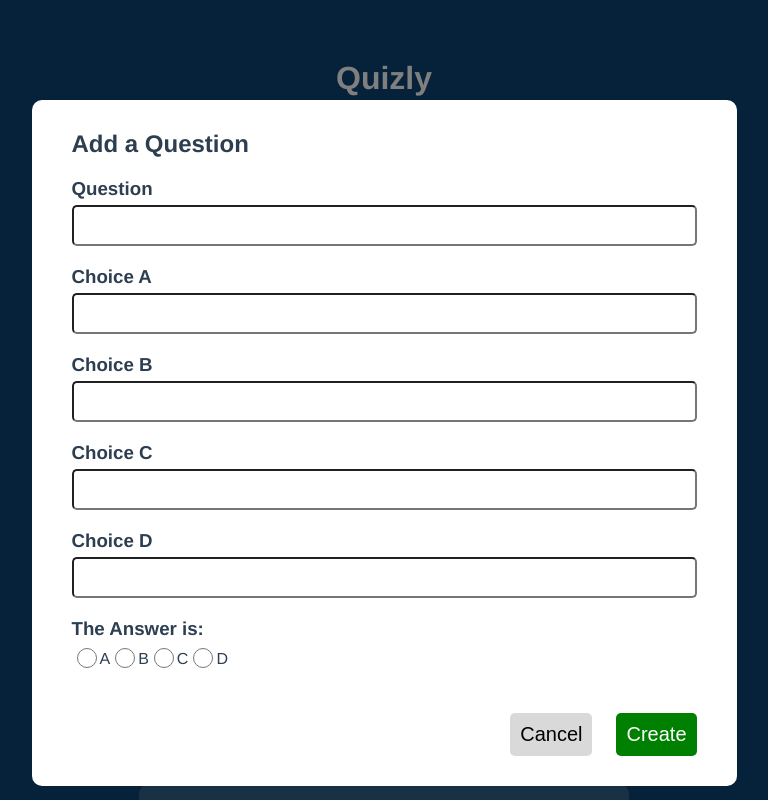
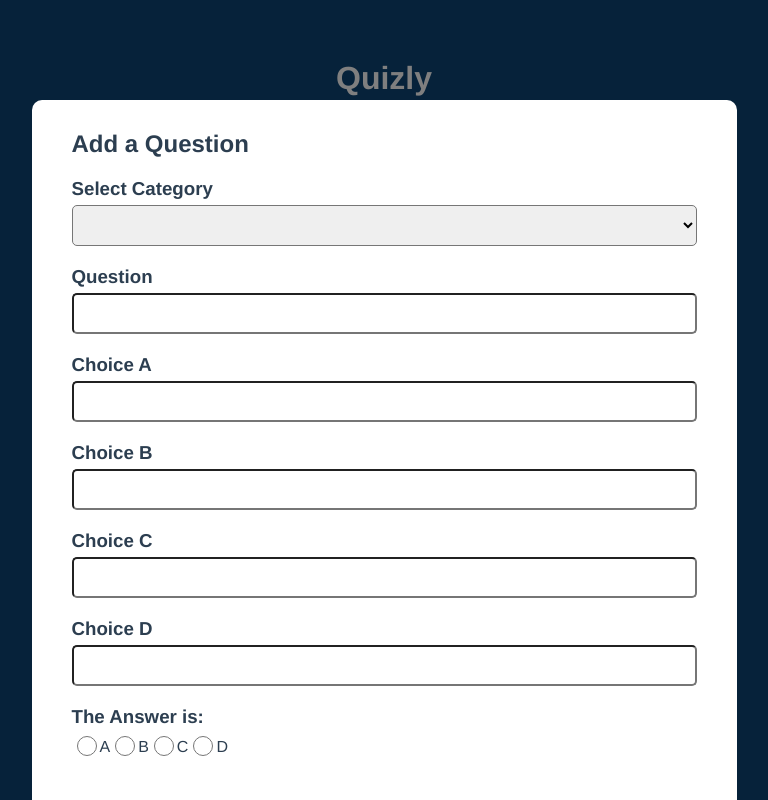
Before and after one commit to jyliao369/QuizAppVue, a Vue app: page / in a window 1280 px wide. Both pictures are taken after a click on the button "Add Question". Shown: the top 800 px of the page, without its empty margins (256-1024 px from the left). Built offline with nearby package versions, Linux system fonts and the light colour scheme.

Commit message:
added functionality to add new questions to certain categories and adjusted front-end

```diff
--- a/src/App.vue
+++ b/src/App.vue
@@ -25,5 +25,6 @@ body {
   text-align: center;
   color: #2c3e50;
   margin-top: 60px;
+  margin-bottom: 100px;
 }
 </style>
--- a/src/components/Modal.vue
+++ b/src/components/Modal.vue
@@ -5,25 +5,37 @@
         <div class="titleForm">
           <h2>Add a Question</h2>
         </div>
+        <div class="catForm">
+          <h3>Select Category</h3>
+          <select class="category" v-model="index">
+            <option
+              v-for="(category, index) in categories"
+              :key="index"
+              v-bind:value="index"
+            >
+              {{ category.name }}
+            </option>
+          </select>
+        </div>
         <div class="qForm">
           <h3>Question</h3>
-          <input class="question" v-model="title" />
+          <input class="question" v-model="question" />
         </div>
         <div class="aForm">
           <h3>Choice A</h3>
-          <input class="choiceA" v-model="choiceA" />
+          <input class="choiceA" v-model="ansA" />
         </div>
         <div class="bForm">
           <h3>Choice B</h3>
-          <input class="choiceB" v-model="choiceB" />
+          <input class="choiceB" v-model="ansB" />
         </div>
         <div class="cForm">
           <h3>Choice C</h3>
-          <input class="choiceC" v-model="choiceC" />
+          <input class="choiceC" v-model="ansC" />
         </div>
         <div class="dForm">
           <h3>Choice D</h3>
-          <input class="choiceD" v-model="choiceD" />
+          <input class="choiceD" v-model="ansD" />
         </div>
         <div class="ansForm">
           <h3>The Answer is:</h3>
@@ -67,20 +79,31 @@
         <button @click.self="closeModal" class="canBtn">Cancel</button>
         <button @click="addQuestion" class="creBtn">Create</button>
       </div>
+      <div class="test">
+        <p>index: {{ index }}</p>
+        <p>Question: {{ question }}</p>
+        <p>A: {{ ansA }}</p>
+        <p>B: {{ ansB }}</p>
+        <p>C: {{ ansC }}</p>
+        <p>D: {{ ansD }}</p>
+        <p>Answer: {{ answer }}</p>
+      </div>
     </div>
   </div>
 </template>
 
 <script>
 export default {
+  props: ["categories"],
   data() {
     return {
-      title: "",
-      choiceA: "",
-      choiceB: "",
-      choiceC: "",
-      choiceD: "",
+      question: "",
+      ansA: "",
+      ansB: "",
+      ansC: "",
+      ansD: "",
       answer: "",
+      index: "",
     };
   },
   methods: {
@@ -90,12 +113,13 @@ export default {
     addQuestion() {
       this.$emit(
         "showQuestion",
-        this.title,
-        this.choiceA,
-        this.choiceB,
-        this.choiceC,
-        this.choiceD,
-        this.answer
+        this.question,
+        this.ansA,
+        this.ansB,
+        this.ansC,
+        this.ansD,
+        this.answer,
+        this.index
       );
       this.$emit("close");
     },
@@ -136,6 +160,7 @@ h3 {
   align-items: flex-start;
   margin-bottom: 20px;
 }
+.catForm,
 .qForm,
 .aForm,
 .bForm,
@@ -156,6 +181,7 @@ h3 {
   flex-direction: row;
   align-items: flex-end;
 }
+.category,
 .question,
 .choiceA,
 .choiceB,
@@ -189,9 +215,14 @@ h3 {
   font-size: 20px;
   padding: 10px;
 }
-
 .choices input {
   width: 20px;
   height: 20px;
 }
+.test {
+  display: flex;
+}
+.test p {
+  margin-left: 5px;
+}
 </style>
--- a/src/components/Quiz.vue
+++ b/src/components/Quiz.vue
@@ -1,14 +1,16 @@
 <template>
   <div v-if="showModal">
-    <Modal @close="addQuestion" @showQuestion="showQuestion" />
+    <Modal
+      :categories="categories"
+      @close="addQuest"
+      @showQuestion="addQuestion"
+    />
   </div>
   <div class="title"><h1>Quizly</h1></div>
 
   <div class="addQues">
-    <!-- <button @click="addQuiz">Add New Quiz</button> -->
-    <button @click="addQuestion">Add Question</button>
+    <button @click="addQuest">Add Question</button>
     <button @click="addCategory">Add New Category</button>
-    <!-- <button @click="addQuiz">test</button> -->
   </div>
 
   <div class="overCont">
@@ -75,20 +77,19 @@
           <button v-else :disabled="true" @click="prevQuestion">Next</button>
         </div>
       </div>
-    </div>
 
-    <!-- THIS IS HOLDS ALL OF THE CATEGORIES  -->
-    <div class="catContainer">
-      <div v-for="(category, index) in categories" :key="index">
-        <button @click="changeCategory(index)">{{ category.name }}</button>
+      <!-- THIS IS HOLDS ALL OF THE CATEGORIES  -->
+      <div class="catContainer">
+        <button
+          v-for="(category, index) in categories"
+          :key="index"
+          @click="changeCategory(index)"
+        >
+          {{ category.name }}
+        </button>
       </div>
     </div>
   </div>
-  <br />
-  <br />
-  <br />
-  <br />
-  <br />
 </template>
 
 <script>
@@ -223,7 +224,7 @@ export default {
     };
   },
   methods: {
-    addQuestion() {
+    addQuest() {
       this.showModal = !this.showModal;
     },
     showQuestion(title, choiceA, choiceB, choiceC, choiceD, answer) {
@@ -259,20 +260,27 @@ export default {
         this.score = this.score - 100;
       }
     },
-    testHandle() {
-      this.testArray[0].test1.push({ question: "hello", reponse: "goodbye" });
-      this.testArray[0].test2.push({ question: "goodbye", reponse: "hello" });
-      console.log(this.testArray[0].test1[0]);
-      console.log(this.testArray[0].test2[0]);
-    },
     changeCategory(number) {
-      console.log("index value");
-      console.log(number);
+      // console.log("index value");
+      // console.log(number);
       this.currentCategory = [];
       this.currentCategory.push(this.categories[number]);
+      this.a = 0;
+      this.b = 1;
     },
     addCategory() {
       this.categories.push(this.newCategory);
+    },
+    addQuestion(question, choiceA, choiceB, choiceC, choiceD, answer, index) {
+      this.categories[index].questions.push({
+        question: question,
+        ansA: choiceA,
+        ansB: choiceB,
+        ansC: choiceC,
+        ansD: choiceD,
+        answer: answer,
+      });
+      // console.log(this.categories[index].questions);
     },
   },
 };
@@ -292,18 +300,20 @@ export default {
   align-items: center;
 }
 .container {
-  width: 450px;
+  width: 500px;
   font-family: "Source Sans 3";
-  padding: 20px;
+  padding: 15px;
   background: #33628a;
   border-radius: 10px;
-  margin-bottom: 20px;
 }
 .btnContainer {
   display: flex;
   flex-direction: row;
   justify-content: space-between;
   border-radius: 10px;
+  background: white;
+  padding: 10px;
+  margin-bottom: 15px;
 }
 .btnBackground button {
   background: orange;
@@ -322,7 +332,7 @@ export default {
   text-align: left;
   padding: 10px;
   background: white;
-  margin-bottom: 10px;
+  margin-bottom: 15px;
   border-radius: 10px;
 }
 .infoHead h2 {
@@ -332,17 +342,18 @@ export default {
   background: white;
   padding: 10px;
   border-radius: 10px;
-  margin-bottom: 20px;
+  margin-bottom: 15px;
 }
 .question {
   display: flex;
   flex-direction: column;
-  height: 425px;
   justify-content: space-between;
+  min-height: 450px;
 }
 .quesTitle {
+  display: flex;
   text-align: left;
-  padding: 15px;
+  padding: 10px;
 }
 .quesTitle p {
   font-size: 20px;
@@ -355,7 +366,7 @@ export default {
 }
 .choice {
   border-radius: 15px;
-  width: 400px;
+  width: 100%;
   margin: 10px;
   background: #d9e2e9;
 }
@@ -371,21 +382,20 @@ export default {
   display: flex;
   flex-direction: row;
   flex-wrap: wrap;
-  justify-content: space-around;
-  width: 450px;
+  justify-content: space-between;
   font-family: "Source Sans 3";
-  padding: 20px;
-  background: #33628a;
+  background: white;
   border-radius: 10px;
+  padding: 10px;
 }
 .catContainer button {
-  width: 125px;
+  width: 130px;
   font-size: 20px;
   border-radius: 15px;
-  padding: 15px;
-  margin: 10px;
+  padding: 10px;
   border: none;
   background: #c2d0dc;
   color: #3f3f3f;
+  margin: 10px;
 }
 </style>
```
